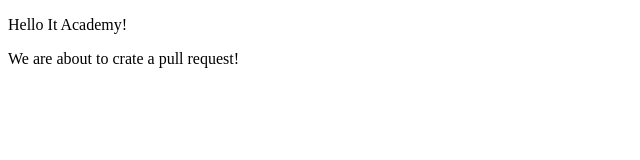
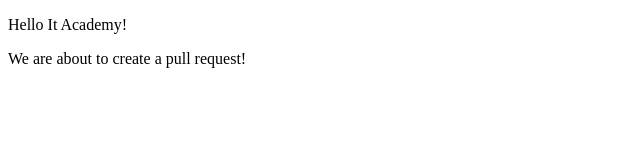
Before and after one commit to aikast/code-review-practice, a plain HTML site: page index.html in a window 1280 px wide. Shown: the full height of the page, 0-640 px from the left. Drawn offline with Linux system fonts and the light colour scheme.

Commit message:
fixed a grammar error

```diff
--- a/index.html
+++ b/index.html
@@ -8,6 +8,6 @@
 </head>
 <body>
 	<p>Hello It Academy!</p>
-	<p>We are about to crate a pull request!</p>
+	<p>We are about to create a pull request!</p>
 </body>
 </html>
```
